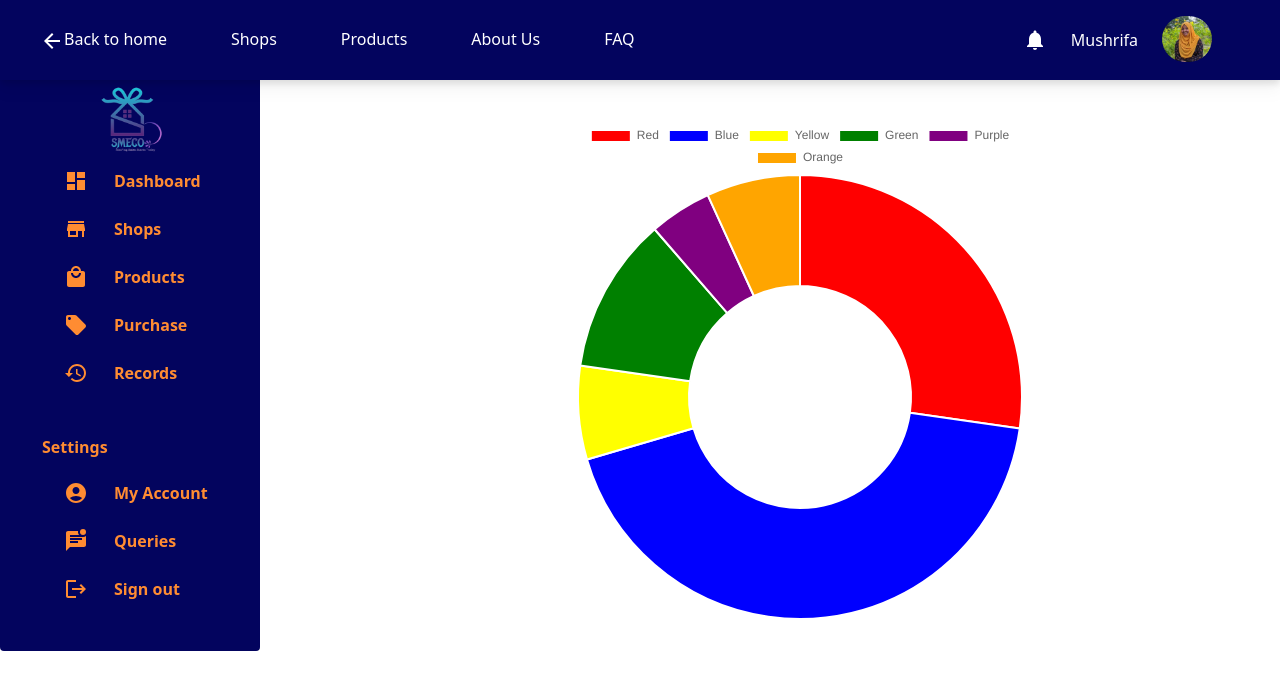
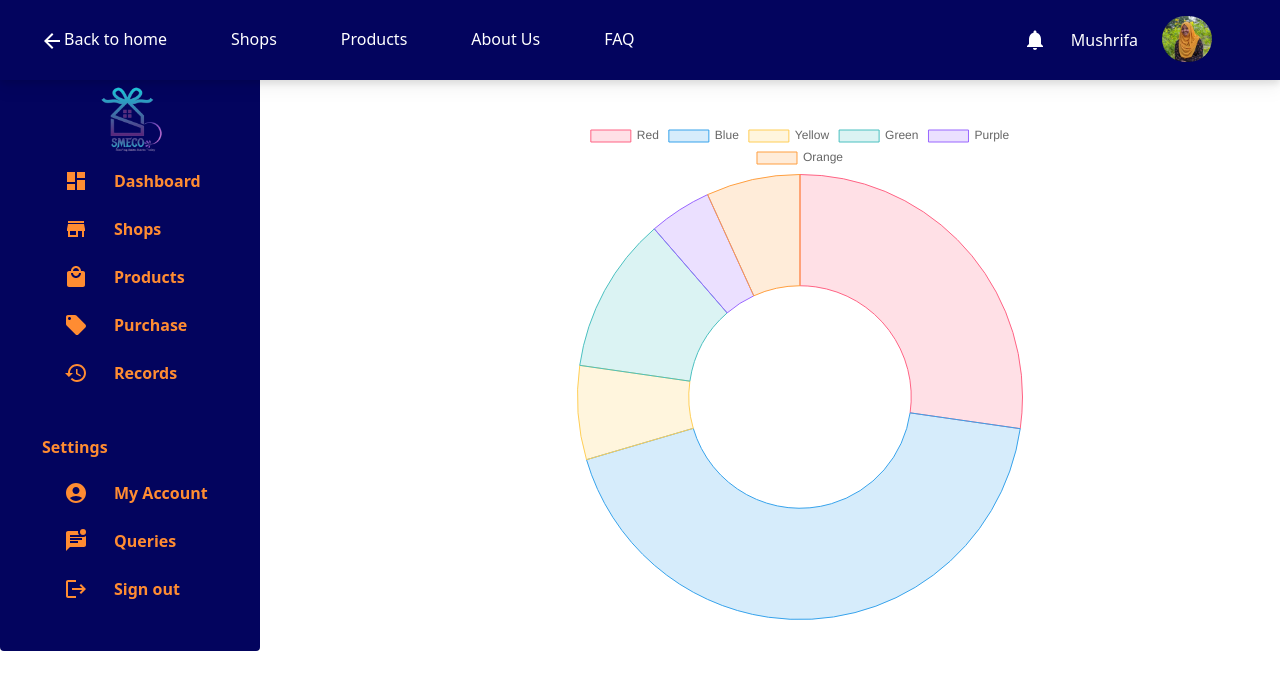
Before and after one commit to SME-CO/smeco_customer_app, a React (Create React App) app: page /dashboard in a window 1280 px wide. Shown: the top 690 px of the page. Built offline with nearby package versions, Linux system fonts and the light colour scheme.

Commit message:
made changes to many files2

```diff
--- a/src/pages/registered_customer/Dashboard.jsx
+++ b/src/pages/registered_customer/Dashboard.jsx
@@ -137,14 +137,23 @@ const data = {
    datasets: [
       {
          data: [12, 19, 3, 5, 2, 3],
-         backgroundColor:[
-            "red",
-            "blue",
-            "yellow",
-            "green",
-            "purple",
-            "orange"
-         ]
+         backgroundColor: [
+            'rgba(255, 99, 132, 0.2)',
+            'rgba(54, 162, 235, 0.2)',
+            'rgba(255, 206, 86, 0.2)',
+            'rgba(75, 192, 192, 0.2)',
+            'rgba(153, 102, 255, 0.2)',
+            'rgba(255, 159, 64, 0.2)'
+         ],
+         borderColor: [
+            'rgba(255, 99, 132)',
+            'rgba(54, 162, 235)',
+            'rgba(255, 206, 86)',
+            'rgba(75, 192, 192)',
+            'rgba(153, 102, 255)',
+            'rgba(255, 159, 64)'
+         ],
+         borderWidth: 1
       },
    ],
 };
@@ -156,8 +165,8 @@ const Dashboard = () => {
          <Navbarr />
          <div className='pt-24 md:ml-40 w-screen'>
             <h1>Chart</h1>
-         <div style={{width:"500px", margin:"0 auto"}}>
-         <Doughnut data={data}/>
+            <div style={{ width: "500px", margin: "0 auto" }}>
+               <Doughnut data={data} />
             </div>
          </div>
          <SideNavr />
```
Lines whose indentation alone changed are shown as unchanged.
